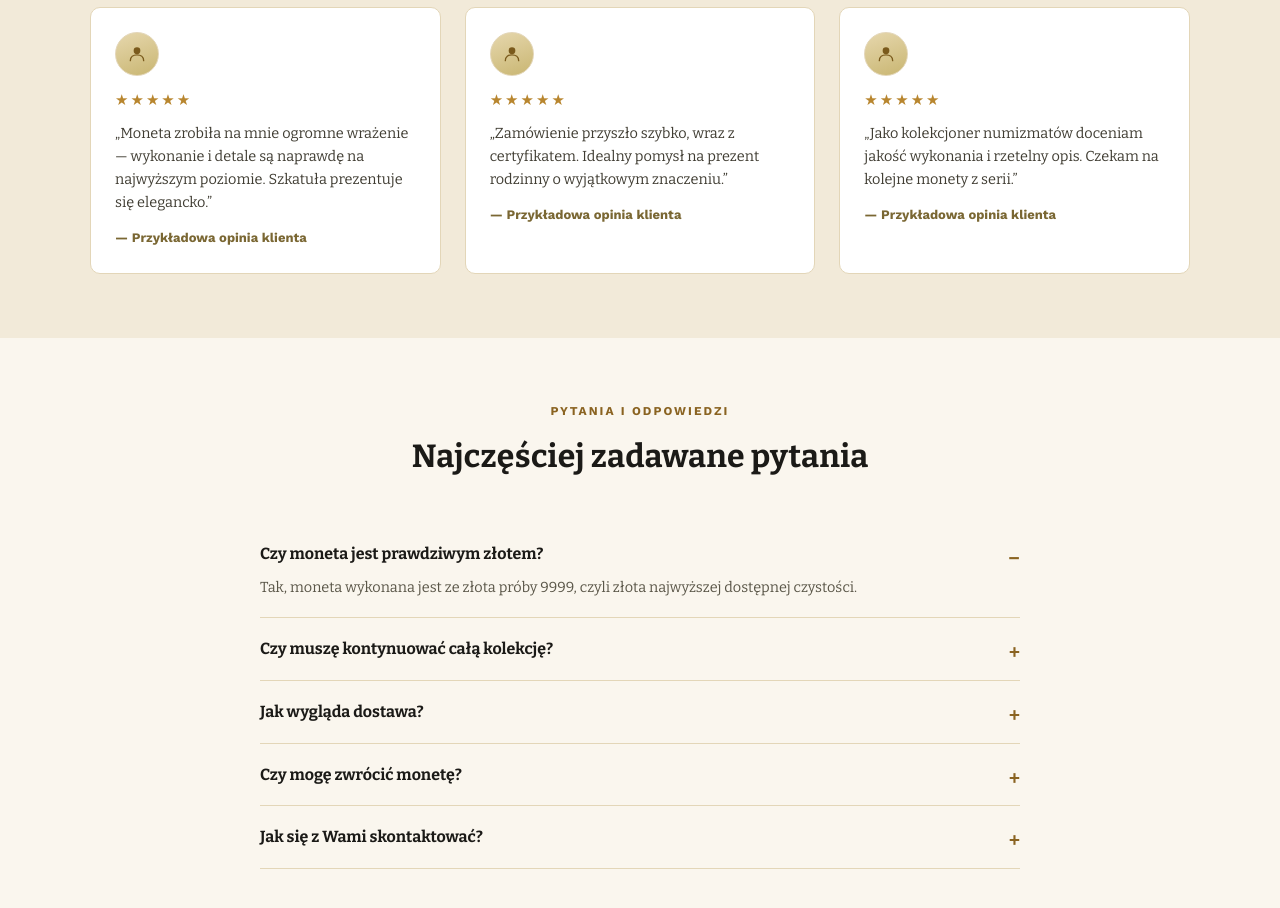
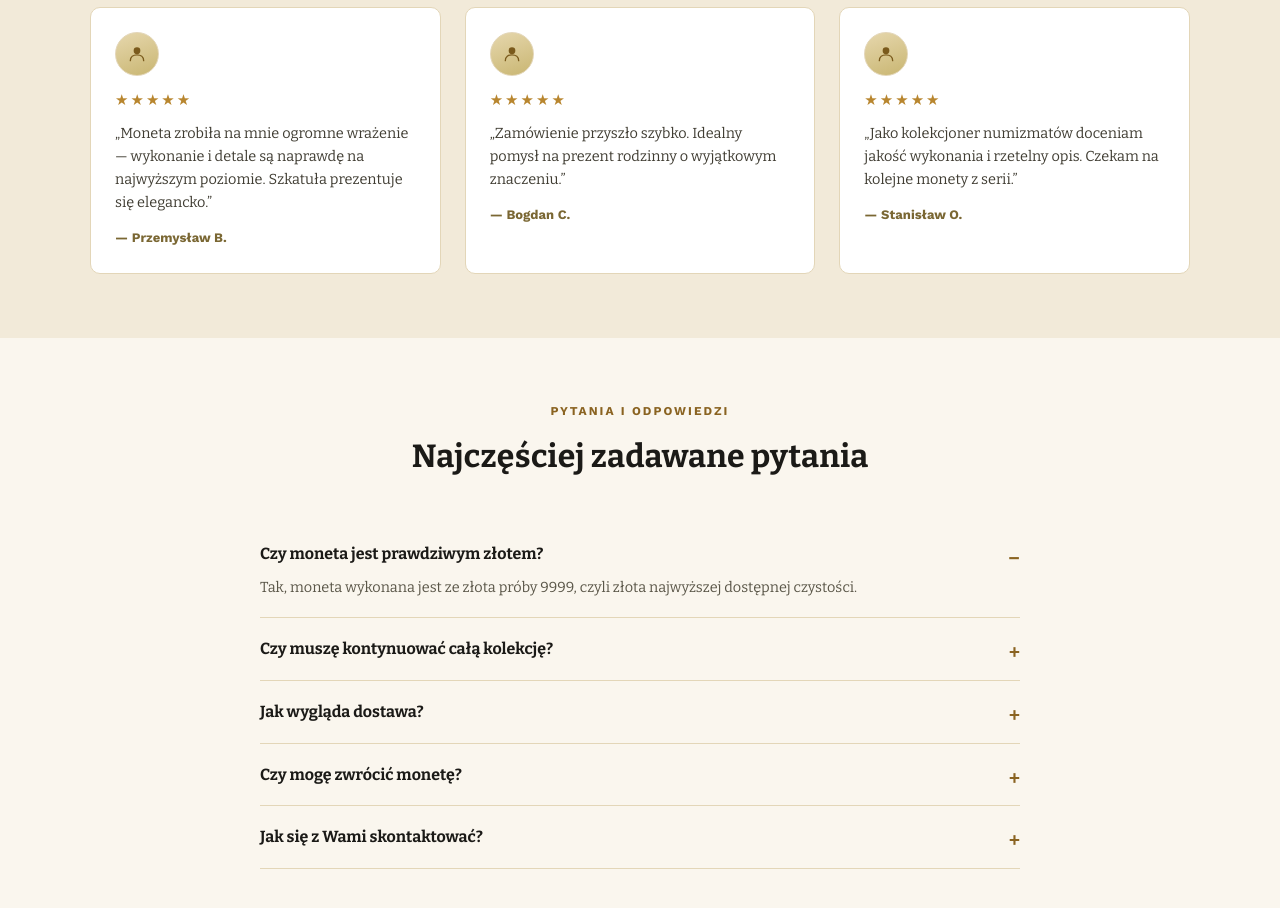
Before and after one commit to borkowskiPrzemo098/LP-test1HZE, a plain HTML site: page index.html in a window 1280 px wide. Shown: the part 5940-6848 px from the top of the page. Drawn offline with nearby package versions, Linux system fonts and the light colour scheme.

Commit message:
Update testimonial names and second quote text with exact content provided directly by user in chat
Co-Authored-By: Claude Sonnet 5 <noreply@anthropic.com>

```diff
--- a/index.html
+++ b/index.html
@@ -695,19 +695,19 @@
         <div class="avatar-ph"><svg width="20" height="20" viewBox="0 0 24 24" fill="none" xmlns="http://www.w3.org/2000/svg"><circle cx="12" cy="8" r="4" fill="#7a5a1c"/><path d="M4 20c0-4.4 3.6-7 8-7s8 2.6 8 7" stroke="#7a5a1c" stroke-width="1.6" fill="none" stroke-linecap="round"/></svg></div>
         <div class="stars">★★★★★</div>
         <p>„Moneta zrobiła na mnie ogromne wrażenie — wykonanie i detale są naprawdę na najwyższym poziomie. Szkatuła prezentuje się elegancko.”</p>
-        <div class="who">— Przykładowa opinia klienta</div>
+        <div class="who">— Przemysław B.</div>
       </div>
       <div class="testi">
         <div class="avatar-ph"><svg width="20" height="20" viewBox="0 0 24 24" fill="none" xmlns="http://www.w3.org/2000/svg"><circle cx="12" cy="8" r="4" fill="#7a5a1c"/><path d="M4 20c0-4.4 3.6-7 8-7s8 2.6 8 7" stroke="#7a5a1c" stroke-width="1.6" fill="none" stroke-linecap="round"/></svg></div>
         <div class="stars">★★★★★</div>
-        <p>„Zamówienie przyszło szybko, wraz z certyfikatem. Idealny pomysł na prezent rodzinny o wyjątkowym znaczeniu.”</p>
-        <div class="who">— Przykładowa opinia klienta</div>
+        <p>„Zamówienie przyszło szybko. Idealny pomysł na prezent rodzinny o wyjątkowym znaczeniu.”</p>
+        <div class="who">— Bogdan C.</div>
       </div>
       <div class="testi">
         <div class="avatar-ph"><svg width="20" height="20" viewBox="0 0 24 24" fill="none" xmlns="http://www.w3.org/2000/svg"><circle cx="12" cy="8" r="4" fill="#7a5a1c"/><path d="M4 20c0-4.4 3.6-7 8-7s8 2.6 8 7" stroke="#7a5a1c" stroke-width="1.6" fill="none" stroke-linecap="round"/></svg></div>
         <div class="stars">★★★★★</div>
         <p>„Jako kolekcjoner numizmatów doceniam jakość wykonania i rzetelny opis. Czekam na kolejne monety z serii.”</p>
-        <div class="who">— Przykładowa opinia klienta</div>
+        <div class="who">— Stanisław O.</div>
       </div>
     </div>
   </div>
```
